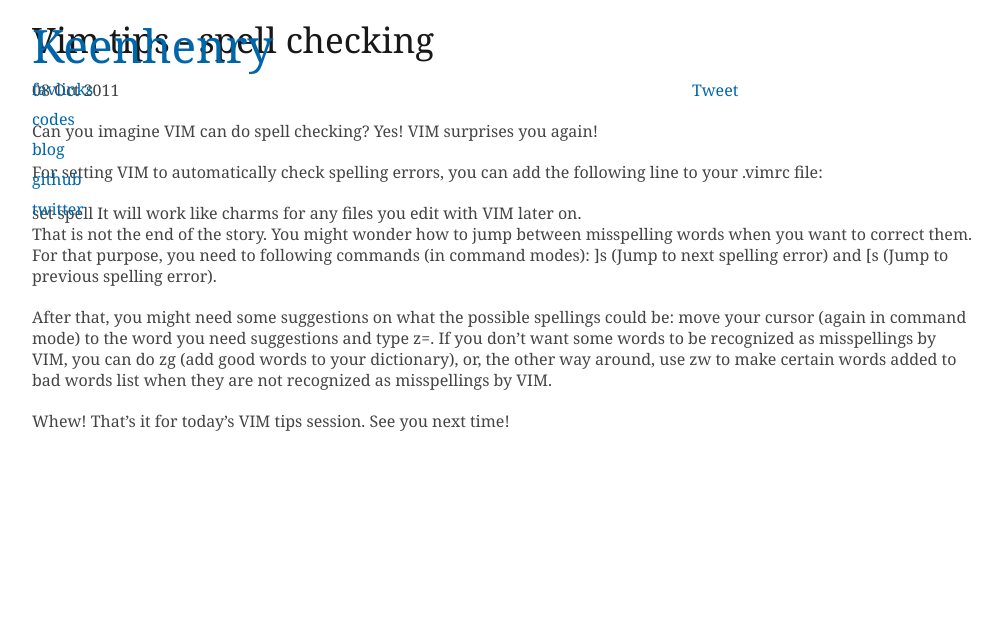
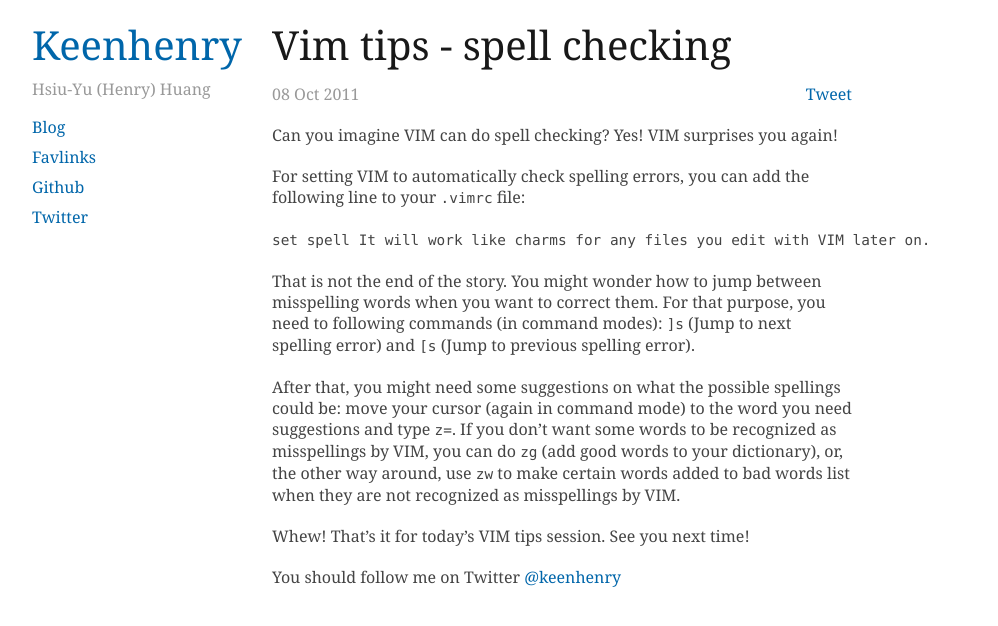
Before and after one commit to keenhenry/keenhenry.github.com, a Jekyll site: the page built from _posts/2011-10-08-vim-tips-spell-check.md, in a window 1280 px wide. Shown: the top 626 px of the page, without its empty margins (138-1136 px from the left). Built offline with Jekyll 4.4.1, drawn with Linux system fonts in a browser that asks for light colours; nearby versions of some CDN libraries; comment, search, counter and statistics services are not loaded.

```diff
--- a/_layouts/default.html
+++ b/_layouts/default.html
@@ -43,28 +43,22 @@
     <div class="four columns navbar"> <!-- This is a HTML5 tag, all major browser supports this tag! -->
       <section>
           <h1><a href="/">Keenhenry</a></h1>
+
           <ul>
-            <li><a href="/links.html" >favlinks</a></li>
-            <li><a href="/codes.html">codes</a></li>
-            <li><a href="/blog.html">blog</a></li>
-            <li><a href="http://github.com/keenhenry">github</a></li>
-            <li><a href="http://twitter.com/#!/keenhenry">twitter</a></li>
+          <li><span class="gray">Hsiu-Yu (Henry) Huang</span></li>
+        </ul>
+
+          <ul>
+            <li><a href="/blog.html">Blog</a></li>
+            <li><a href="/links.html" >Favlinks</a></li>
+            <li><a href="http://github.com/keenhenry">Github</a></li>
+            <li><a href="http://twitter.com/#!/keenhenry">Twitter</a></li>
           </ul>
       </section>
     </div>
 
-    <!-- <div class="row"> -->
     {{ content }}
-    <!-- </div> -->
 
-    <!-- <footer class="row"> -->
-    <!--   <a href="mailto:keenhenry1109@gmail.com">Email</a> -->
-    <!--   <a href="http://github.com/keenhenry/keenhenry.github.com">source</a> -->
-    <!--   <a href="https://picasaweb.google.com/105733140478375503084">photography</a> -->
-    <!-- Creative Commons Licence -->
-    <!-- <a class="three columns" href="http://creativecommons.org/licenses/by/3.0/" rel="license"><img alt="Some Rights Reserved" border="0" class="cc" src="http://creativecommons.org/images/public/somerights20.gif"></a> -->
-    <!--   <span>powered by </span><a href="http://jekyllrb.com/">jekyll</a> -->
-    <!-- </footer>  -->
   </div>
 
   <!-- JS
@@ -73,6 +67,7 @@
   <script src="javascripts/tabs.js"></script>
   <script type="text/javascript" src="http://twitter.com/javascripts/blogger.js"></script>
   <script type="text/javascript" src="http://twitter.com/statuses/user_timeline/keenhenry.json?callback=twitterCallback2&count=6"></script>
+  <script>!function(d,s,id){var js,fjs=d.getElementsByTagName(s)[0];if(!d.getElementById(id)){js=d.createElement(s);js.id=id;js.src="//platform.twitter.com/widgets.js";fjs.parentNode.insertBefore(js,fjs);}}(document,"script","twitter-wjs");</script>
   <!-- Grab Google CDN's jQuery. fall back to local if necessary -->
   <!-- <script>!window.jQuery && document.write(unescape('%3Cscript src="/static/js/jquery-1.6.4.min.js"%3E%3C/script%3E'))</script> -->
 
--- a/_layouts/post.html
+++ b/_layouts/post.html
@@ -3,17 +3,27 @@ layout: default
 blog: true
 ---
 
-<article class="sixteen columns clearfix">
-  <h2 class="row">{{ page.title }}</h2>
-  <div class="row">
-      <div class="eleven columns alpha orange">{{ page.date | date_to_string }}</div>
-      <div class='five columns omega' id='tweet'>
-          <a href="http://twitter.com/share" class="twitter-share-button" data-text="{{ page.title }}" data-count="horizontal" data-via="keenhenry" onClick="_gaq.push(['_trackEvent', 'Link', 'Click', 'Post Twitter Share']);">Tweet</a>
-          <script type="text/javascript" src="http://platform.twitter.com/widgets.js"></script>
-      </div>
-  </div>
- <!-- <time datetime="{{ page.date | xmlschema }}"></time> time tag is HTML 5 tag; currently is not supported by all major browsers -->
+<header class="ten columns offset-by-four">
+<h1>{{ page.title }}</h1>
+</header>
+
+<div class="five columns offset-by-four gray">
+  {{ page.date | date_to_string }}
+</div>
+
+<div class='five columns' id='tweet'>
+  <a href="http://twitter.com/share" class="twitter-share-button" data-text="{{ page.title }}" data-count="horizontal" data-via="keenhenry" onClick="_gaq.push(['_trackEvent', 'Link', 'Click', 'Post Twitter Share']);">Tweet</a>
+  <script type="text/javascript" src="http://platform.twitter.com/widgets.js"></script>
+</div>
+
+<article class="ten columns offset-by-four">
   {{ content }}
+
+  <footer>
+  <p id='follow'>
+  You should follow me on Twitter <a href="https://twitter.com/keenhenry" onClick="_gaq.push(['_trackEvent', 'Link', 'Click', 'Post Twitter']);">@keenhenry</a>
+  </p>
+  </footer>
 </article>
 <!-- <div class="sixteen columns clearfix" id="paginator"> -->
 <!--   {% if page.previous %} -->
--- a/static/css/base.css
+++ b/static/css/base.css
@@ -331,3 +331,4 @@
 	.remove-bottom { margin-bottom: 0 !important; }
 	.half-bottom { margin-bottom: 10px !important; }
 	.add-bottom { margin-bottom: 20px !important; }
+    .gray { color: #999; }
--- a/static/css/layout.css
+++ b/static/css/layout.css
@@ -23,7 +23,7 @@ body {
   font-size: 12pt;
 }
 
-h1 { font-size: 46px; }
+h1 { font-size: 40px; }
 
 .four.columns h1 {
     margin-bottom: 10px;
@@ -42,6 +42,18 @@ h1 { font-size: 46px; }
     padding-top: 15px;
 }
 
+.lower {
+    border-top: 2px;
+}
+
+#posts {
+    padding-top: 15px;
+}
+
+#posts span {
+  color: #999;
+}
+
 a {
     color: #06A;
    	text-decoration: none;
@@ -55,13 +67,43 @@ a:hover {
 
 a:visited { color: #607890; }
 
-/* .left, .right { */
-/*     padding: 0.2em;  */
-/*     border:2px double #ddd;  */
-/*     -moz-border-radius:5px;          */
-/*     -webkit-border-radius:5px;       */
-/*     border-radius:5px; */
-/* } */
+.highlight {
+  /* background: #F7F7F7; */
+  /* border: 2px solid #EEE; */
+  /* color: #000; */
+  /* display: block; */
+  /* line-height: 150%; */
+  /* margin: 24px 0 24px 0; */
+  /* padding: 10px; */
+  margin-bottom: 20px;
+}
+
+pre {
+  margin-bottom: 20px;
+}
+
+code {
+  font-size: 90%;
+  font-family: Monaco, Consolas, monospace;
+}
+
+article li {
+  margin-left: 30px;
+    list-style: disc outside;
+}
+
+article li li {
+    list-style: circle outside;
+}
+
+article li li li {
+    list-style: square outside;
+}
+
+#tweet {
+  text-align: right;
+  margin-bottom:20px;
+}
 
 .opening.word {
   font-size: 20px;
@@ -80,36 +122,6 @@ a:visited { color: #607890; }
     /* -moz-border-radius:5px;          */
     /* -webkit-border-radius:5px;       */
     /* border-radius:5px; */
-}
-
-/* .date { */
-/*     text-align: right; */
-/* } */
-
-/*** Customized styles for books page ***/
-.author {
-    font-size : 0.8em;
-    font-style: italic;
-    text-align: right;
-}
-
-/*** Customized styles for codes page ***/
-.project.language {
-    margin-left: 5em;
-}
-
-.project.description {
-    margin-top: 1em;
-}
-
-.project.list.item {
-    /* list-style-type : circle; */
-    /* list-style-image: url('/static/image/twitter_12.png'); */
-    padding: 0.2em;
-    border:2px double #ddd;
-    -moz-border-radius:5px;
-    -webkit-border-radius:5px;
-    border-radius:5px;
 }
 
 /*** Customized styles for blog page ***/
```
Also changed, not shown: blog.html (+3 -19 lines), index.html (+4 -3 lines).
